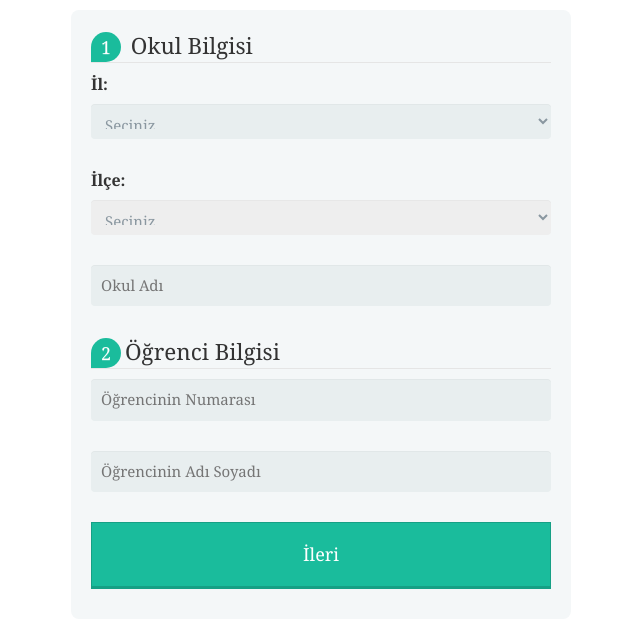
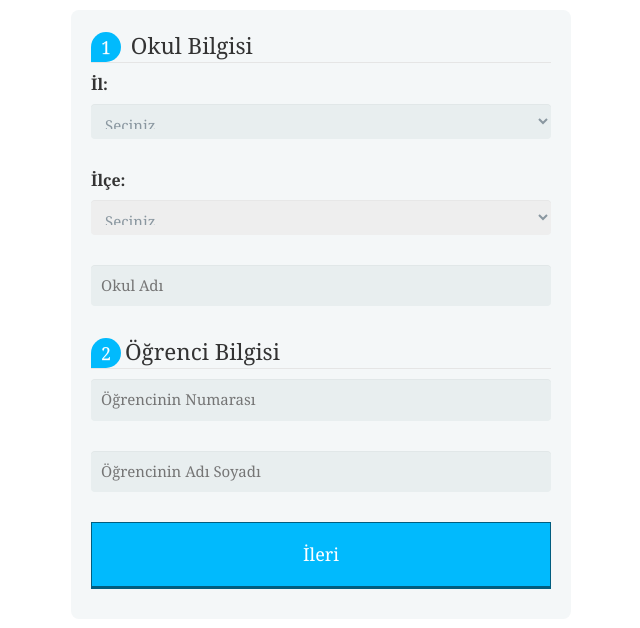
Before and after one commit to alhnkyhn/BEP-plani, a plain HTML site: page form.html in a window 1280 px wide. Shown: the whole page, without its empty margins (319-959 px from the left). Drawn offline with nearby package versions, Linux system fonts and the light colour scheme.

Commit message:
Color of form updated
.

```diff
--- a/assets/css/style.css
+++ b/assets/css/style.css
@@ -635,7 +635,7 @@ FORM SECTİON
   height:35px;
 }
 .form-style-5 .number {
-  background: #1abc9c;
+  background: #01bafd;
   color: #fff;
   height: 30px;
   width: 30px;
@@ -656,19 +656,19 @@ FORM SECTİON
   padding: 19px 39px 18px 39px;
   color: #FFF;
   margin: 0 auto;
-  background: #1abc9c;
+  background: #01bafd;
   font-size: 18px;
   text-align: center;
   font-style: normal;
   width: 100%;
-  border: 1px solid #16a085;
+  border: 1px solid #015d7f;
   border-width: 1px 1px 3px;
   margin-bottom: 10px;
 }
 .form-style-5 input[type="submit"]:hover,
 .form-style-5 input[type="button"]:hover
 {
-  background: #109177;
+  background: #015d7f;
 }
 
 /*==================
```
